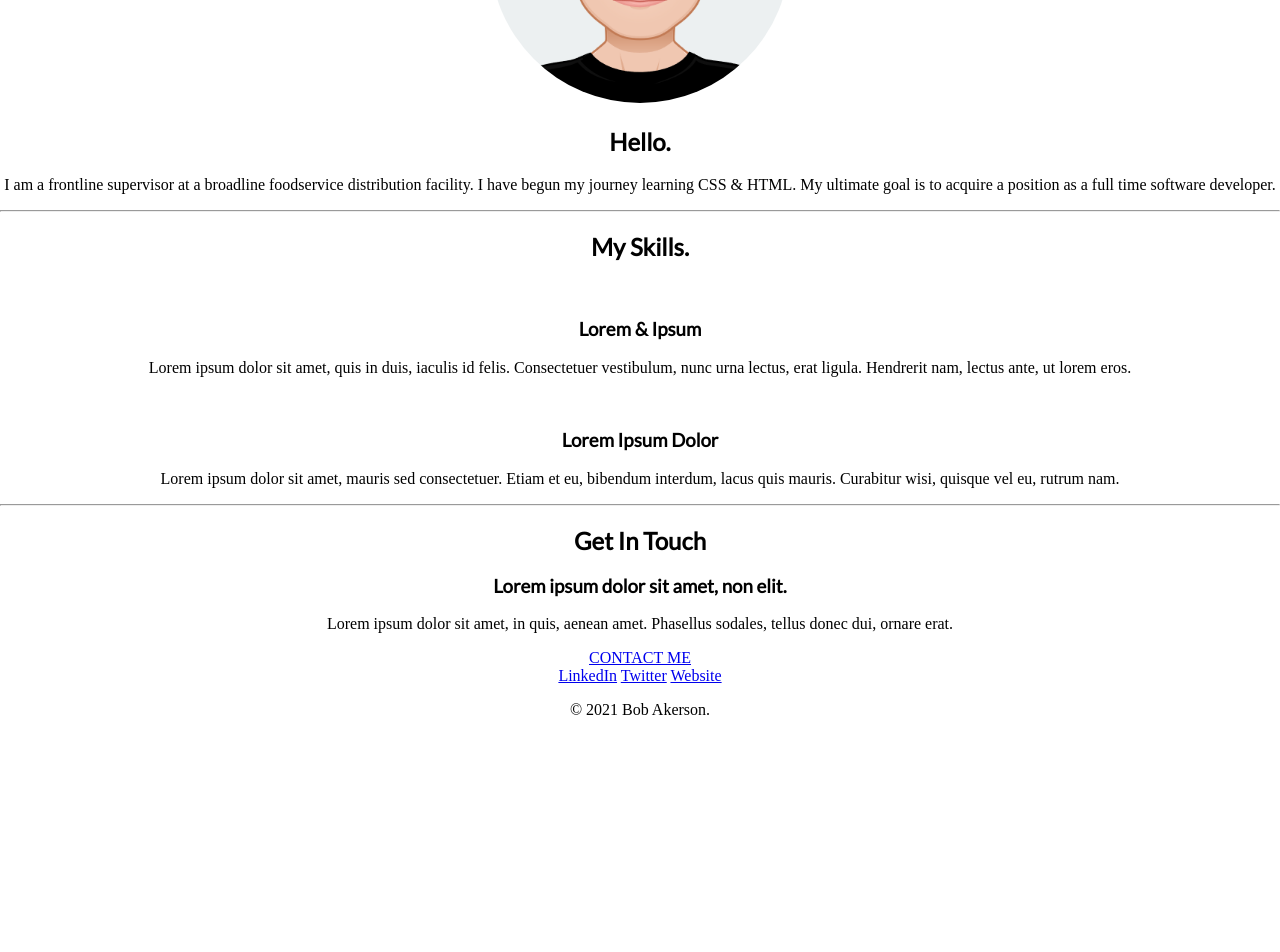
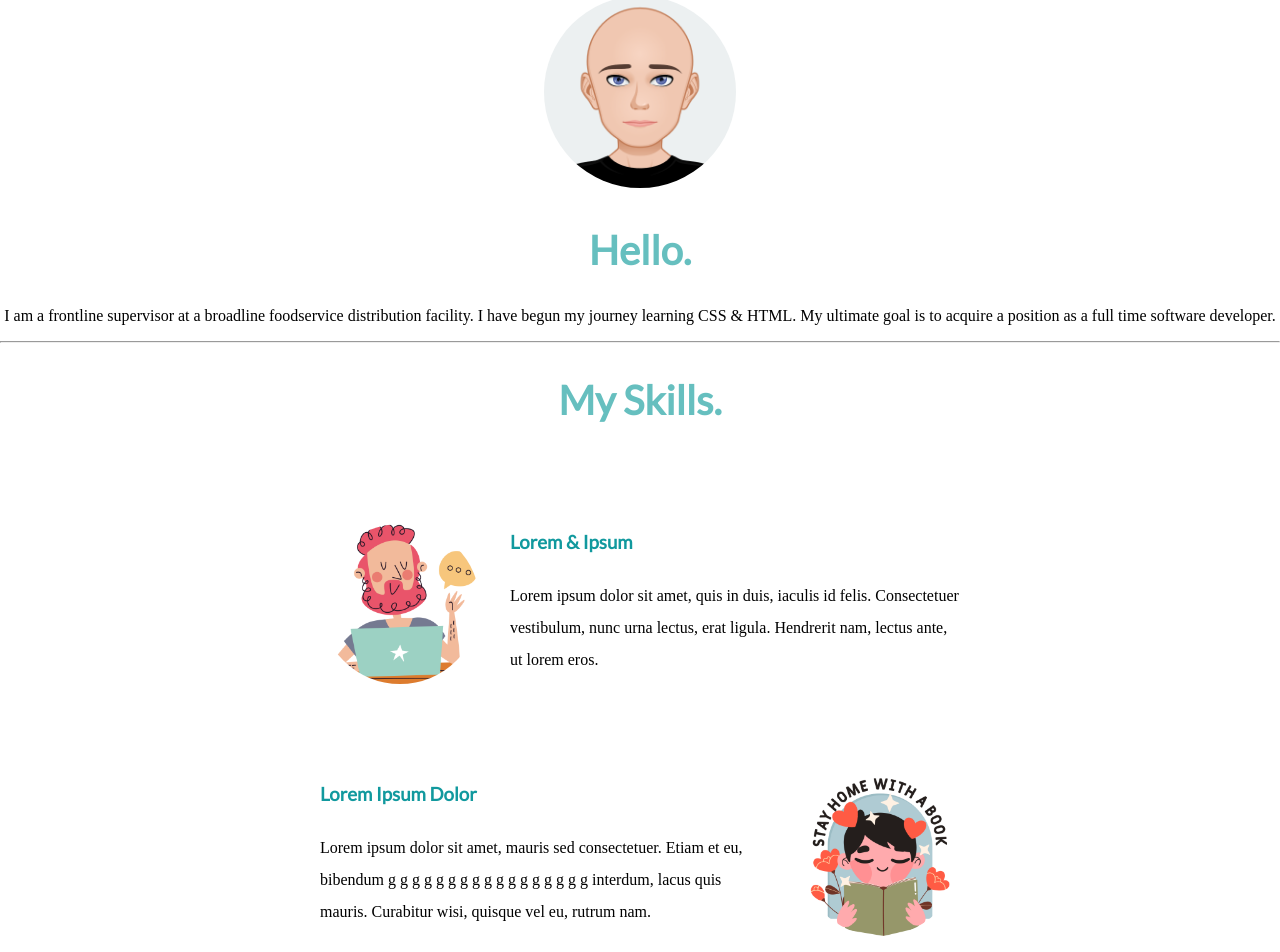
Before and after one commit to robakerson/css--mysite, a plain HTML site: page index.html in a window 1280 px wide. Shown: the part 760-1712 px from the top of the page. Before the commit the page ends 1495 px from the top, so only its background shows below. Drawn offline with Linux system fonts and the light colour scheme; a web font is replaced by a local one.

Commit message:
Last commit before CSS Challenge

```diff
--- a/css/styles.css
+++ b/css/styles.css
@@ -6,21 +6,57 @@ body{
 }
 
 h1{
-  margin-top:0;
+  /* 16px = 100% = 1em */
+  /*rem = root em, ignores inherited text sizes*/
+  font-size: 5.625rem;
+  margin: 50px auto 0 auto;
   font-family: 'Indie Flower', cursive;
+  color: #66BFBF;
 }
 
 h2{
+  font-size: 2.5rem;
   font-family: 'Lato', sans-serif;
+  color: #66BFBF;
 }
 
 h3{
   font-family: 'Lato', sans-serif;
+  color: #11999E;
 }
 
-.profile-pic{
+a{
+  color: #11999E;
+}
+
+.skill-row{
+  margin: 100px auto;
+  width: 50%;
+  text-align:left;
+  line-height: 2;
+}
+
+.subtitle{
+  font-weight: normal;
+}
+
+.picture{
   border-radius:50%;
-  height:300px;
+  width:15%;
+}
+
+.skill-picture1{
+  border-radius:50%;
+  width:25%;
+  float: left;
+  margin-right:30px;
+}
+
+.skill-picture2{
+  border-radius:50%;
+  width:25%;
+  float:right;
+  margin-left:30px;
 }
 
 .top-container{
--- a/index.html
+++ b/index.html
@@ -14,14 +14,14 @@
   <div class="top-container">
     <img class="top-cloud" src="images\cloud.png" alt="cloud-img">
     <h1>I'm Bob.</h1>
-    <p>a burgeoning software developer.</p>
+    <h2 class="subtitle">a burgeoning software developer.</h2>
     <img class="bottom-cloud" src="images\cloud.png" alt="cloud-img">
     <img src="images\mountain.png" alt="mountain-img">
   </div>
 
   <div class="middle-container">
     <div class="profile">
-      <img class="profile-pic" src="images\profile.png" alt="face-img">
+      <img class="picture" src="images\profile.png" alt="face-img">
       <h2>Hello.</h2>
       <p>I am a frontline supervisor at a broadline foodservice distribution facility. I have begun my journey learning CSS & HTML. My ultimate goal is to acquire a position as a full time software developer.</p>
     </div>
@@ -29,14 +29,14 @@
     <div class="skills">
       <h2>My Skills.</h2>
       <div class="skill-row">
-        <img class="" src="" alt="">
+        <img class="skill-picture1" src="images\video-calling.png" alt="using-laptop-img">
         <h3>Lorem & Ipsum</h3>
         <p>Lorem ipsum dolor sit amet, quis in duis, iaculis id felis. Consectetuer vestibulum, nunc urna lectus, erat ligula. Hendrerit nam, lectus ante, ut lorem eros.</p>
       </div>
       <div class="skill-row">
-        <img class="" src="" alt="">
+        <img class="skill-picture2" src="images\reading.png" alt="reading-img">
         <h3>Lorem Ipsum Dolor</h3>
-        <p>Lorem ipsum dolor sit amet, mauris sed consectetuer. Etiam et eu, bibendum interdum, lacus quis mauris. Curabitur wisi, quisque vel eu, rutrum nam.</p>
+        <p>Lorem ipsum dolor sit amet, mauris sed consectetuer. Etiam et eu, bibendum g g g g g g g g g g g g g g g g g interdum, lacus quis mauris. Curabitur wisi, quisque vel eu, rutrum nam.</p>
       </div>
     </div>
     <hr>
@@ -54,6 +54,8 @@
     <a class="footer-link" href="https://twitter.com/">Twitter</a>
     <a class="footer-link" href="https://www.appbrewery.co/">Website</a>
     <p>© 2021 Bob Akerson.</p>
+
+    <div>Stickers made by <a href="https://www.flaticon.com/authors/stickers" title="Stickers">Stickers</a> from <a href="https://www.flaticon.com/" title="Flaticon">www.flaticon.com</a></div>
   </div>
 
 
```
Also changed, not shown: images/reading.png (added), images/video-calling.png (added).
